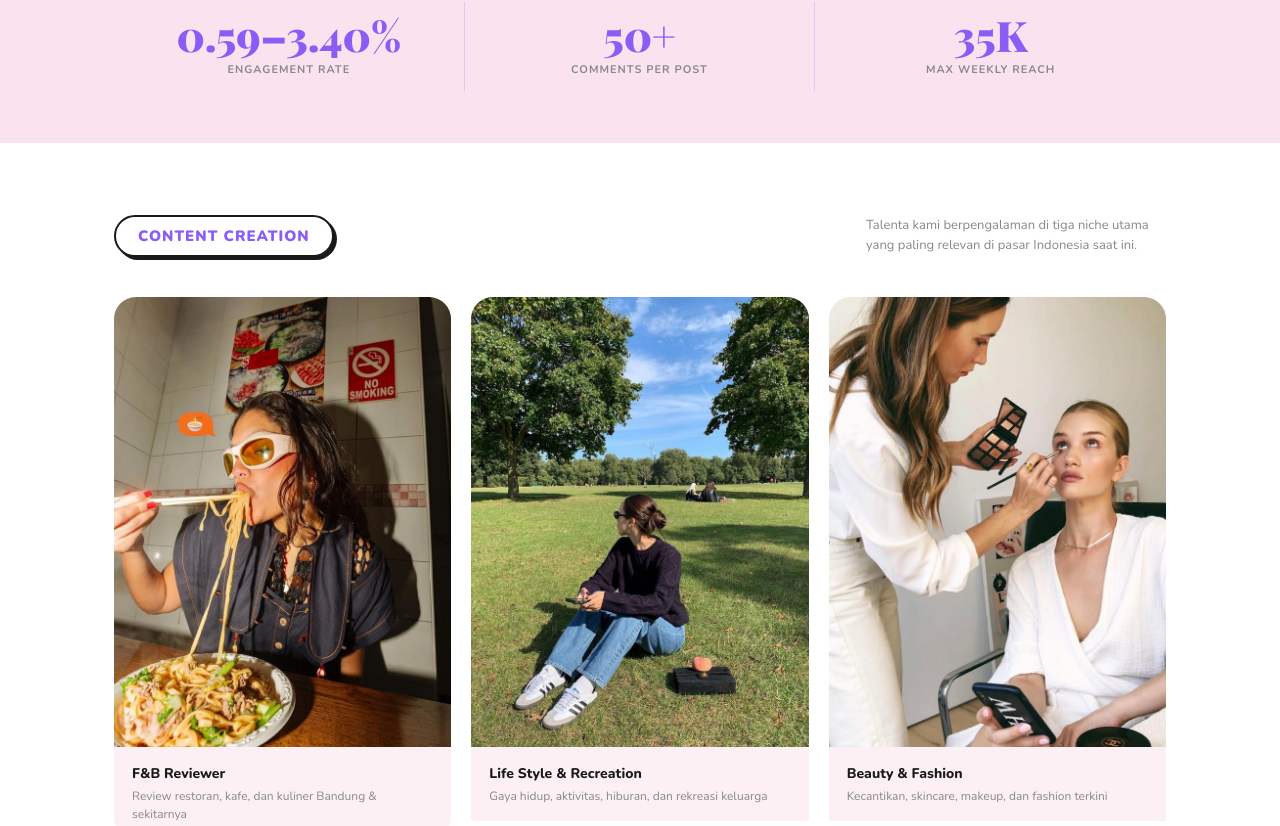
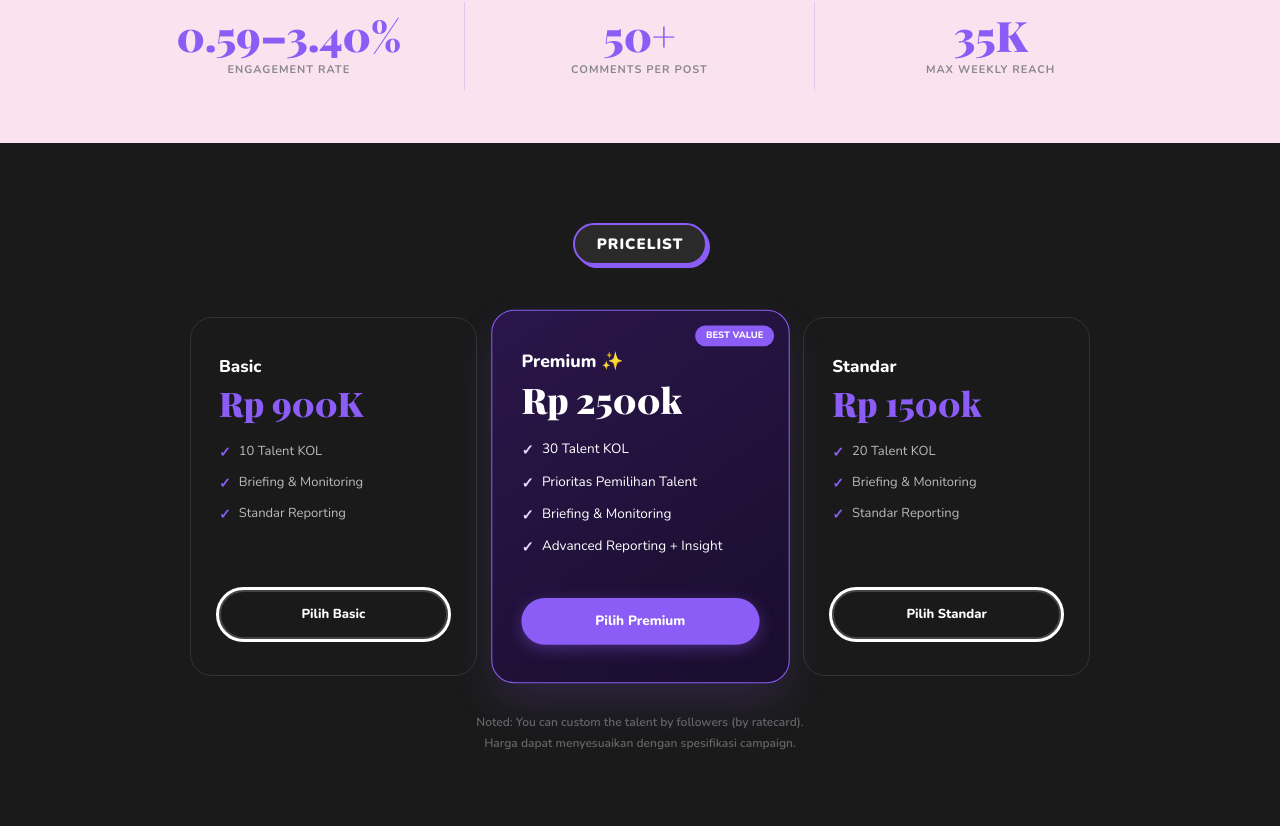
Before and after one commit to FikoAbdgst/RiferaManagement, a Next.js app: page / in a window 1280 px wide. Shown: the part 1310-2136 px from the top of the page. Built offline with nearby package versions, Linux system fonts and the light colour scheme.

Commit message:
update price

```diff
--- a/src/app/page.tsx
+++ b/src/app/page.tsx
@@ -21,13 +21,13 @@ export default function Home() {
       <Hero />
       <About />
       <Stats />
+      <Pricing />
       <Services />
       <Together />
       <TalentProfile />
       <TopTalent />
       <ExampleContent />
       <Collaboration />
-      <Pricing />
       <Footer />
     </>
   )
--- a/src/components/Pricing.tsx
+++ b/src/components/Pricing.tsx
@@ -9,7 +9,7 @@ export default function Pricing() {
         <div className="pricing-grid">
           <div className="pricing-card">
             <div className="pricing-name">Basic</div>
-            <div className="pricing-price">Rp 800K</div>
+            <div className="pricing-price">Rp 900K</div>
             <ul className="pricing-features">
               <li>10 Talent KOL</li>
               <li>Briefing & Monitoring</li>
@@ -20,7 +20,7 @@ export default function Pricing() {
           <div className="pricing-card premium">
             <div className="pricing-badge">Best Value</div>
             <div className="pricing-name">Premium ✨</div>
-            <div className="pricing-price">Rp 1.65M</div>
+            <div className="pricing-price">Rp 2500k</div>
             <ul className="pricing-features">
               <li>30 Talent KOL</li>
               <li>Prioritas Pemilihan Talent</li>
@@ -31,7 +31,7 @@ export default function Pricing() {
           </div>
           <div className="pricing-card">
             <div className="pricing-name">Standar</div>
-            <div className="pricing-price">Rp 1.25M</div>
+            <div className="pricing-price">Rp 1500k</div>
             <ul className="pricing-features">
               <li>20 Talent KOL</li>
               <li>Briefing & Monitoring</li>
```
